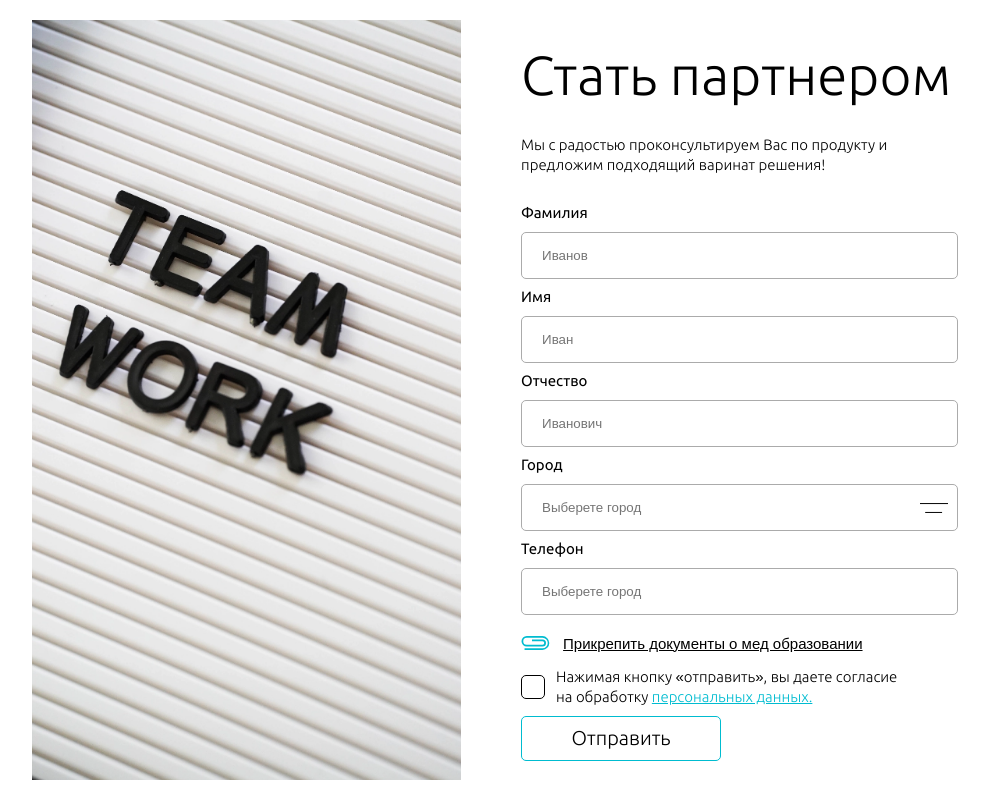
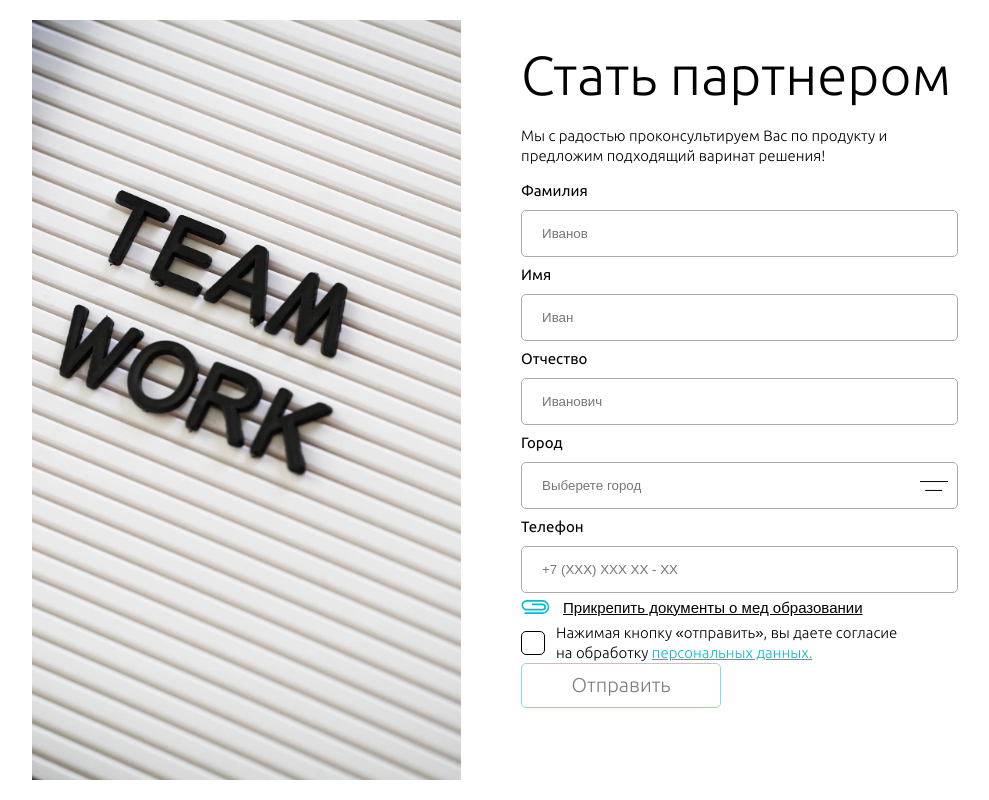
Before and after one commit to RezantsevaYana/Rocont_test, a Vue app: page / in a window 1280 px wide. Shown: the whole page, without its empty margins (145-1134 px from the left). Built offline with nearby package versions, Linux system fonts and the light colour scheme.

Commit message:
add form sumbit, add validation form sumbit

```diff
--- a/package.json
+++ b/package.json
@@ -10,8 +10,9 @@
   "dependencies": {
     "@vuelidate/validators": "^2.0.4",
     "core-js": "^3.8.3",
+    "v-mask": "^2.3.0",
     "vue": "^3.2.13",
-    "vuelidate": "^0.7.7"
+    "vue-inputmask": "^0.2.1"
   },
   "devDependencies": {
     "@babel/core": "^7.12.16",
--- a/src/App.vue
+++ b/src/App.vue
@@ -6,28 +6,28 @@
 </template>
 
 <script>
-import MainImage from './components/MainImage.vue'
-import FeedbackForm from './components/FeedbackForm.vue'
+import MainImage from "./components/MainImage.vue";
+import FeedbackForm from "./components/FeedbackForm.vue";
 
 export default {
-  name: 'App',
+  name: "App",
   components: {
     MainImage,
-    FeedbackForm
-  }
-}
+    FeedbackForm,
+  },
+};
 </script>
 
 <style lang="scss">
 body {
   margin: 0;
-  font-family: 'Ubuntu',Avenir, Helvetica, Arial, sans-serif;
+  font-family: "Ubuntu", Avenir, Helvetica, Arial, sans-serif;
   height: 100vh;
 }
 #app {
   -webkit-font-smoothing: antialiased;
   -moz-osx-font-smoothing: grayscale;
-  background: #FFFFFF;
+  background: #ffffff;
   width: 100%;
   height: 100%;
   display: flex;
@@ -49,5 +49,4 @@ body {
     height: 100%;
   }
 }
-
 </style>
--- a/src/components/FeedbackForm.vue
+++ b/src/components/FeedbackForm.vue
@@ -1,4 +1,5 @@
 <template>
+  <div v-if="!formSubmited" class="form__container">
     <form class="form" @submit.prevent="sumbitHandler">
       <h1 class="form__title">Стать партнером</h1>
       <p class="form__description">
@@ -14,12 +15,19 @@
             type="text"
             name="surname"
             placeholder="Иванов"
+            v-model="surname"
           />
         </label>
 
         <label class="form__label">
           Имя
-        <input class="form__input" type="text" name="name" placeholder="Иван" />
+          <input
+            class="form__input"
+            type="text"
+            name="name"
+            placeholder="Иван"
+            v-model="name"
+          />
         </label>
 
         <label class="form__label">
@@ -29,6 +37,7 @@
             type="text"
             name="fatherName"
             placeholder="Иванович"
+            v-model="fatherName"
           />
         </label>
 
@@ -39,6 +48,7 @@
             type="text"
             name="city"
             placeholder="Выберете город"
+            v-model="city"
           />
         </label>
 
@@ -48,10 +58,14 @@
             class="form__input"
             type="tel"
             name="tel"
-          placeholder="Выберете город"
+            v-model="tel"
+            placeholder="+7 (XXX) XXX XX - XX"
           />
         </label>
       </fieldset>
+      <span class="error error_phone" v-if="numberErrorMessage.length > 0">{{
+        numberErrorMessage
+      }}</span>
 
       <fieldset class="form__fieldset form__fieldset_files">
         <button class="form__add-files" type="button">
@@ -60,38 +74,83 @@
       </fieldset>
 
       <fieldset class="form__fieldset form__fieldset_checkbox">
-      <input class="form__checkbox" type="checkbox" name="checkbox" checked />
-      <span class="form__checkbox-custom"></span>
+        <input
+          class="form__checkbox"
+          type="checkbox"
+          name="checkbox"
+          v-model="isChecked"
+        />
+        <span class="form__checkbox-custom" @click="checkBoxHandler"></span>
         <p class="form__text">
           Нажимая кнопку «отправить», вы даете согласие на обработку
-        <a class="form__link" href="#" target="_blank">персональных данных.</a>
+          <a class="form__link" href="#" target="_blank"
+            >персональных данных.</a
+          >
         </p>
       </fieldset>
 
-    <button class="form__submit" type="submit">Отправить</button>
+      <span class="error" v-if="errorMessage.length > 0">{{
+        errorMessage
+      }}</span>
+      <button
+        :class="{
+          'form__submit form__submit_disabled': !isFormValidate,
+          form__submit: isFormValidate,
+        }"
+        type="submit"
+      >
+        Отправить
+      </button>
     </form>
+  </div>
+  <div v-else>
+    <p class="form__submited-title">Заявка отправлена</p>
+  </div>
 </template>
 
 <script>
 export default {
   name: "FeedbackForm",
   data: () => ({
-    surname: '',
-    name: '',
-    fatherName: '',
-    city: '',
-    tel: '',
+    surname: "",
+    name: "",
+    fatherName: "",
+    city: "",
+    tel: "",
+    isChecked: false,
+    errorMessage: "",
+    numberErrorMessage: "",
+    formSubmited: false,
   }),
+  computed: {
+    isFormValidate() {
+      return (
+        this.surname.length !== 0 &&
+        this.name.length !== 0 &&
+        this.fatherName.length !== 0 &&
+        this.tel.length !== 0 &&
+        this.city !== 0 &&
+        this.isChecked
+      );
+    },
+  },
   methods: {
     sumbitHandler() {
-      console.log()
-    }
-  }
+      this.formSubmited = true;
+    },
+    checkBoxHandler() {
+      this.isChecked = !this.isChecked;
+    },
+  },
 };
 </script>
 
-<style lang="scss">
+<style scoped lang="scss">
 .form {
+  width: 100%;
+  height: 100%;
+
+  &__container {
     flex-grow: 1;
     width: auto;
     max-width: 437px;
@@ -101,6 +160,7 @@ export default {
     align-items: start;
     justify-content: space-between;
     box-sizing: border-box;
+  }
 
   @media screen and (max-width: 1024px) {
     padding: 0 32px;
@@ -245,10 +305,10 @@ export default {
       left: 3px;
       display: none;
     }
+  }
 
-    &__checkbox:checked + &__checkbox-custom::before {
+  .form__checkbox:checked + .form__checkbox-custom::before {
     display: block;
-    }
   }
 
   &__link {
@@ -301,12 +361,33 @@ export default {
     cursor: pointer;
 
     &:hover {
+      border: 2px solid #00bcd0;
+    }
+
+    &_disabled {
       opacity: 0.5;
+      pointer-events: none;
     }
 
     @media screen and (max-width: 1024px) {
       width: 100%;
     }
   }
+
+  &__submited-title {
+    text-align: center;
+    font-weight: 300;
+    font-size: 50px;
+    line-height: 66px;
+  }
+}
+
+.error {
+  color: red;
+  font-family: Ubuntu;
+  font-weight: 300;
+  font-size: 15px;
+  font-style: normal;
+  line-height: 24px;
 }
 </style>
--- a/src/components/MainImage.vue
+++ b/src/components/MainImage.vue
@@ -1,14 +1,18 @@
 <template>
-  <img src="../assets/main-image.png" alt="фоновая картинка" class="main-iamge">
+  <img
+    src="../assets/main-image.png"
+    alt="фоновая картинка"
+    class="main-iamge"
+  />
 </template>
 
 <script>
 export default {
-  name: 'MainImage',
-}
+  name: "MainImage",
+};
 </script>
 
-<style lang="scss">
+<style scoped lang="scss">
 .main-iamge {
   flex-grow: 1;
   height: 100%;
@@ -17,8 +21,7 @@ export default {
   object-fit: cover;
 
   @media screen and (max-width: 600px) {
-      display: none;
+    display: none;
   }
 }
-
 </style>
--- a/src/main.js
+++ b/src/main.js
@@ -2,4 +2,4 @@ import { createApp } from 'vue'
 import App from './App.vue'
 import './assets/fonts/fonts.css'
 
-createApp(App).mount('#app')
+createApp(App).mount('#app');
```
Also changed, not shown: src/components/HelloWorld.vue (deleted, +0 -39 lines), 1 other file (tests, documents, lock files or other folders). Lines whose indentation alone changed are shown as unchanged.
